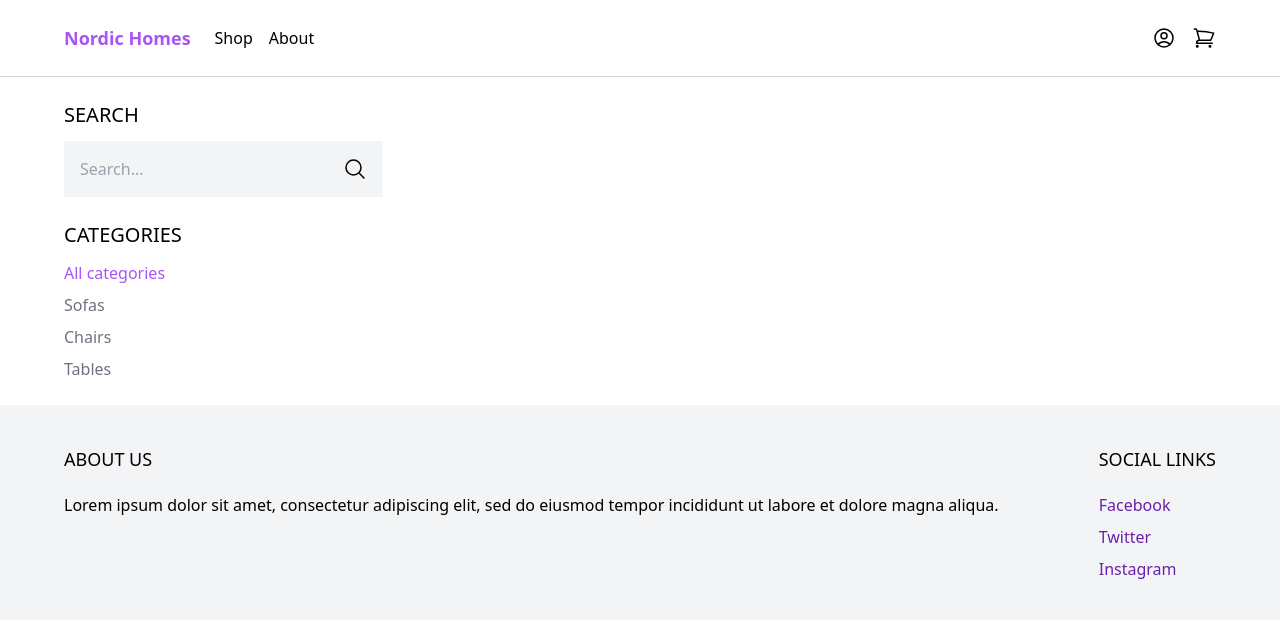
After one commit to IlerioDef/DjangoEcommerseHTMXTailwind, a Django app: page /shop/ in a window 1280 px wide. The commit adds this page. Shown: the top 620 px of the page. Run offline with Django 4.2, Linux system fonts and the light colour scheme; data that the repository does not hold is empty; some libraries are stand-ins or nearby versions.

Commit message:
Django Ecommerce Website | Shop/Product detail html | Htmx and Tailwind | Part 4 Created html for the category/shop page Created html for the product detail page

```diff
--- a/DjangoEcommerseHTMXTailwind/urls.py
+++ b/DjangoEcommerseHTMXTailwind/urls.py
@@ -2,9 +2,12 @@
 from django.contrib import admin
 from django.urls import path
 
-from core.views import frontpage
+from core.views import frontpage, shop
+from product.views import product
 
 urlpatterns = [
+    path('', frontpage, name="frontpage"),
+    path('shop/', shop, name='shop'),
     path('admin/', admin.site.urls),
-    path('', frontpage, name="frontpage"),
+    path('product/', product, name='product')
 ]
--- a/core/templates/core/base.html
+++ b/core/templates/core/base.html
@@ -13,7 +13,7 @@
             <div class="menu-left flex items-center space-x-6">
                 <a href="#" class="py-4 text-lg text-purple-500 font-semibold">Nordic Homes</a>
                 <ul class="flex items-center space-x-4">
-                    <li><a href="#">Shop</a></li>
+                    <li><a href="{% url "shop" %}">Shop</a></li>
                     <li><a href="#">About</a></li>
                 </ul>
             </div>
--- /dev/null
+++ b/core/templates/core/shop.html
@@ -0,0 +1,58 @@
+{% extends 'core/base.html' %}
+{% block content %}
+
+<div class="max-w-6xl mx-auto flex flex-wrap items-start py-6 px-6 xl:px-0">
+<!-- Sidebar -->
+    <div class="filters w-full lg:w-1/4">
+        <h3 class="mb-3 text-xl uppercase">Search</h3>
+
+        <form>
+            <div class="flex">
+                <input type="text" class="p-4 bg-gray-100 border-0" placeholder="Search...">
+
+                <button class="p-4 bg-gray-100 border-0">
+<!- Search icon -->
+                    <svg xmlns="http://www.w3.org/2000/svg" fill="none" viewBox="0 0 24 24" stroke-width="1.5" stroke="currentColor" class="w-6 h-6">
+                        <path stroke-linecap="round" stroke-linejoin="round" d="M21 21l-5.197-5.197m0 0A7.5 7.5 0 105.196 5.196a7.5 7.5 0 0010.607 10.607z" />
+                    </svg>
+
+                </button>
+
+
+            </div>
+        </form>
+        <h3 class="mt-6 mb-3 text-xl uppercase">Categories</h3>
+        <ul class="space-y-2">
+            <li><a href="#" class="text-purple-500">All categories</a></li>
+            <li><a href="#" class="text-gray-500">Sofas</a></li>
+            <li><a href="#" class="text-gray-500">Chairs</a></li>
+            <li><a href="#" class="text-gray-500">Tables</a></li>
+        </ul>
+    </div>
+    <div class="products w-full lg:w-3/4 -mt-4 flex items-center flex-wrap">
+<!-- End Sidebar -->
+        {% for product in products %}
+<!-- Item -->
+            <div class="w-full md:w-1/3 xl:1/4 p-6">
+                <a href="#">
+                    <img class="rounded-xl hover:shadow-lg" src="https://i1.sndcdn.com/avatars-000106479601-0598xo-t240x240.jpg" alt="generic">
+                </a>
+                <div class="pt-3 flex items-center justify-between">
+                    <a href="#">{{ product.name }}</a>
+                    <a href="#" class="text-purple-500 hover:text-purple-800">
+                        <!-- Shopping cart icon -->
+                        <svg xmlns="http://www.w3.org/2000/svg" fill="none" viewBox="0 0 24 24" stroke-width="1.5" stroke="currentColor" class="w-6 h-6">
+                            <path stroke-linecap="round" stroke-linejoin="round" d="M2.25 3h1.386c.51 0 .955.343 1.087.835l.383 1.437M7.5 14.25a3 3 0 00-3 3h15.75m-12.75-3h11.218c1.121-2.3 2.1-4.684 2.924-7.138a60.114 60.114 0 00-16.536-1.84M7.5 14.25L5.106 5.272M6 20.25a.75.75 0 11-1.5 0 .75.75 0 011.5 0zm12.75 0a.75.75 0 11-1.5 0 .75.75 0 011.5 0z" />
+                        </svg>
+                    </a>
+                </div>
+
+                <p class="pt-1 text-gray-400">${{ product.price }}</p>
+            </div>
+<!-- End Item -->
+        {% endfor %}
+
+    </div>
+</div>
+
+{% endblock %}
--- a/core/views.py
+++ b/core/views.py
@@ -8,3 +8,11 @@ def frontpage(request):
     return render(request, 'core/frontpage.html', {
         'products': products,
     })
+
+
+def shop(request):
+    products = Product.objects.all()
+
+    return render(request, 'core/shop.html', {
+        'products': products,
+    })
--- a/product/views.py
+++ b/product/views.py
@@ -1,3 +1,5 @@
 from django.shortcuts import render
 
-# Create your views here.
+
+def product(request):
+    return render(request, 'product/product.html')
```
Also changed, not shown: product/templates/product/product.html (added, +22 -0 lines).
